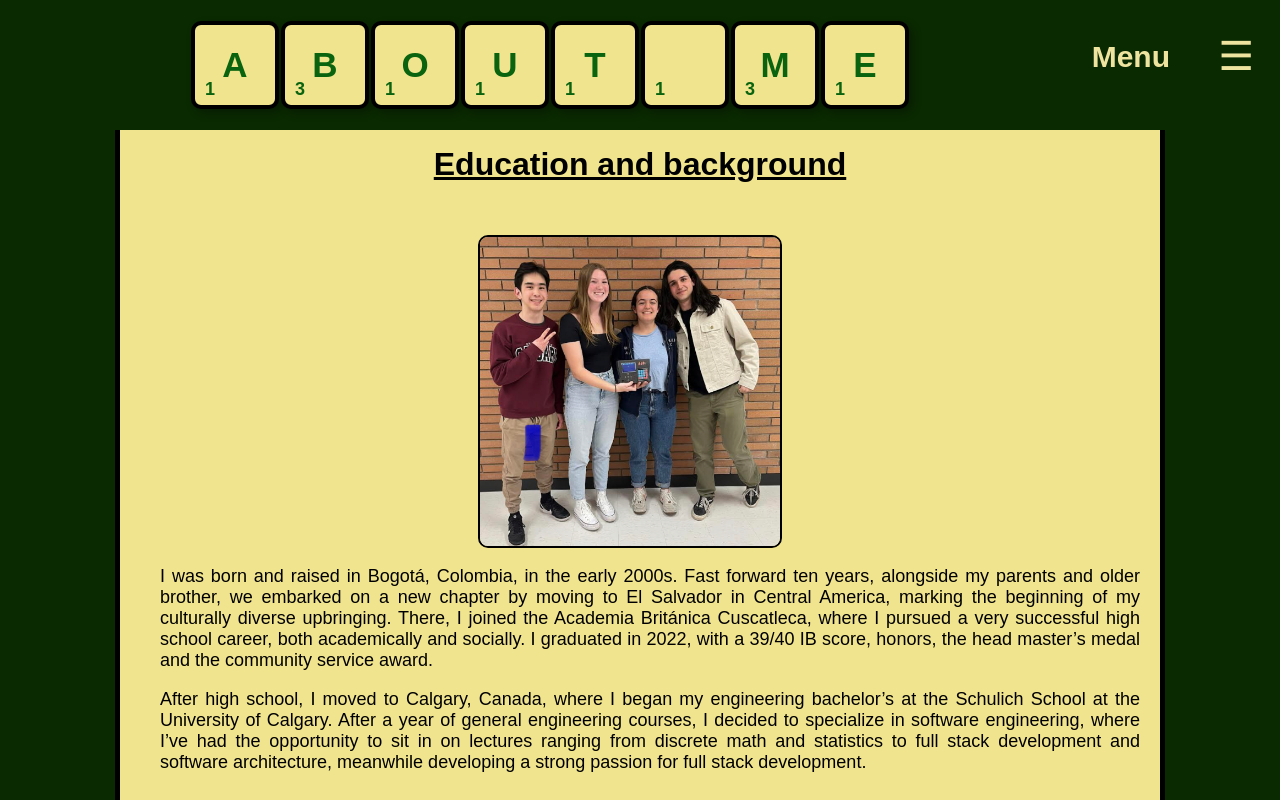
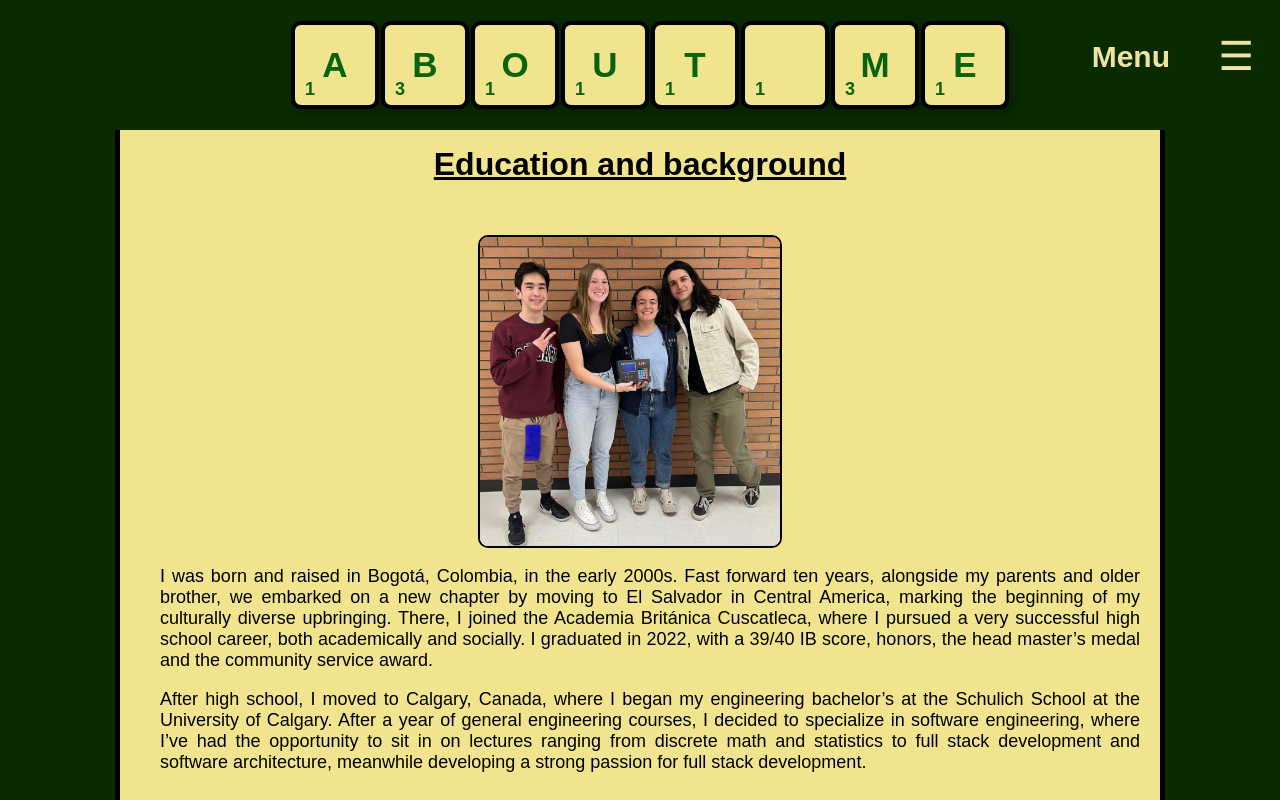
Before and after one commit to sofitapias03/personal_portfolio, a React (Create React App) app in the folder tapias_portfolio/: page /AboutMe in a window 1280 px wide. Built offline with nearby package versions, Linux system fonts and the light colour scheme.

Commit message:
fixing styling for the fixed titles

```diff
--- a/tapias_portfolio/src/pages/aboutMeStyles.css
+++ b/tapias_portfolio/src/pages/aboutMeStyles.css
@@ -12,7 +12,7 @@ html, body {
 .fixed-header {
     position: fixed;
     top: 0;
-    left: 0;
+    left: 100px;
     width: 100%;
     display: flex;
     justify-content: center; /* Center horizontally */
```
